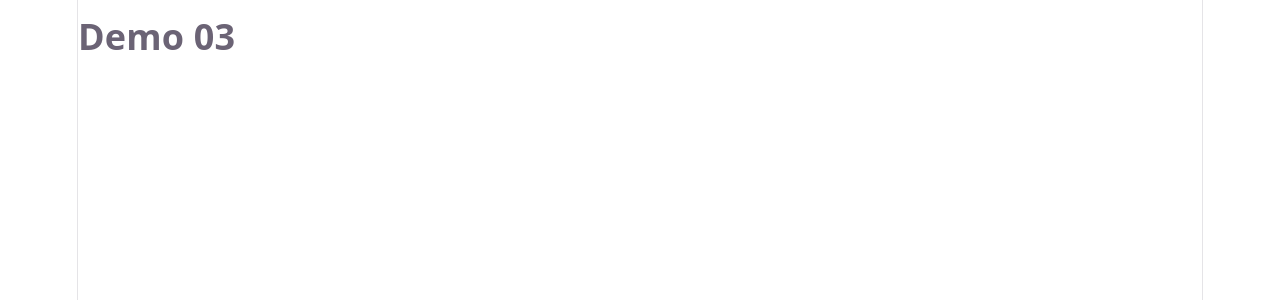
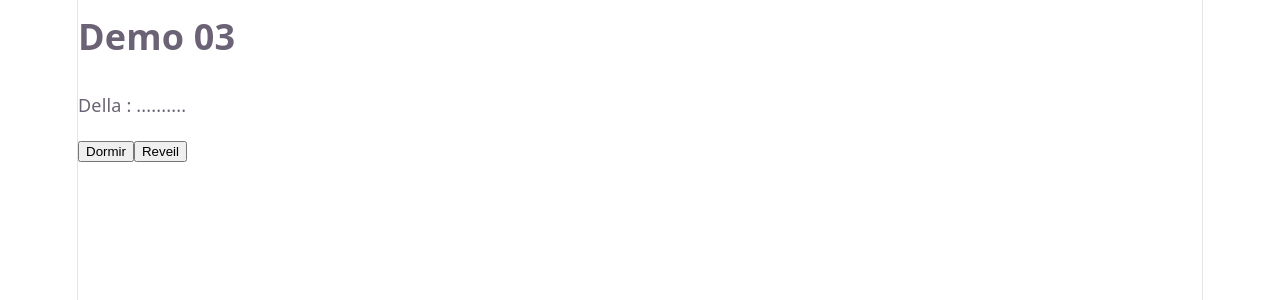
Before and after one commit to Formation-JS/TI_2026_DevWeb__React_03__useHook, a React (Vite) app: page / in a window 1280 px wide. Shown: the top 300 px of the page. Built offline with nearby package versions, Linux system fonts and the light colour scheme.

Commit message:
Mockup DemoState

```diff
--- a/src/App.tsx
+++ b/src/App.tsx
@@ -1,10 +1,12 @@
 import './App.css'
+import DemoState from './components/DemoState/DemoState.tsx';
 
 function App() {
 
   return (
     <>
       <h1>Demo 03</h1>
+      <DemoState  />
     </>
   )
 }
--- /dev/null
+++ b/src/components/DemoState/DemoState.tsx
@@ -0,0 +1,15 @@
+type DemoStateProps = {
+  name?: string
+}
+export default function DemoState({ name = 'Della'} : DemoStateProps) {
+
+  return (
+    <>
+      <p>{name} : ..........</p>
+      <div>
+        <button>Dormir</button>
+        <button>Reveil</button>
+      </div>
+    </>
+  );
+}
```
